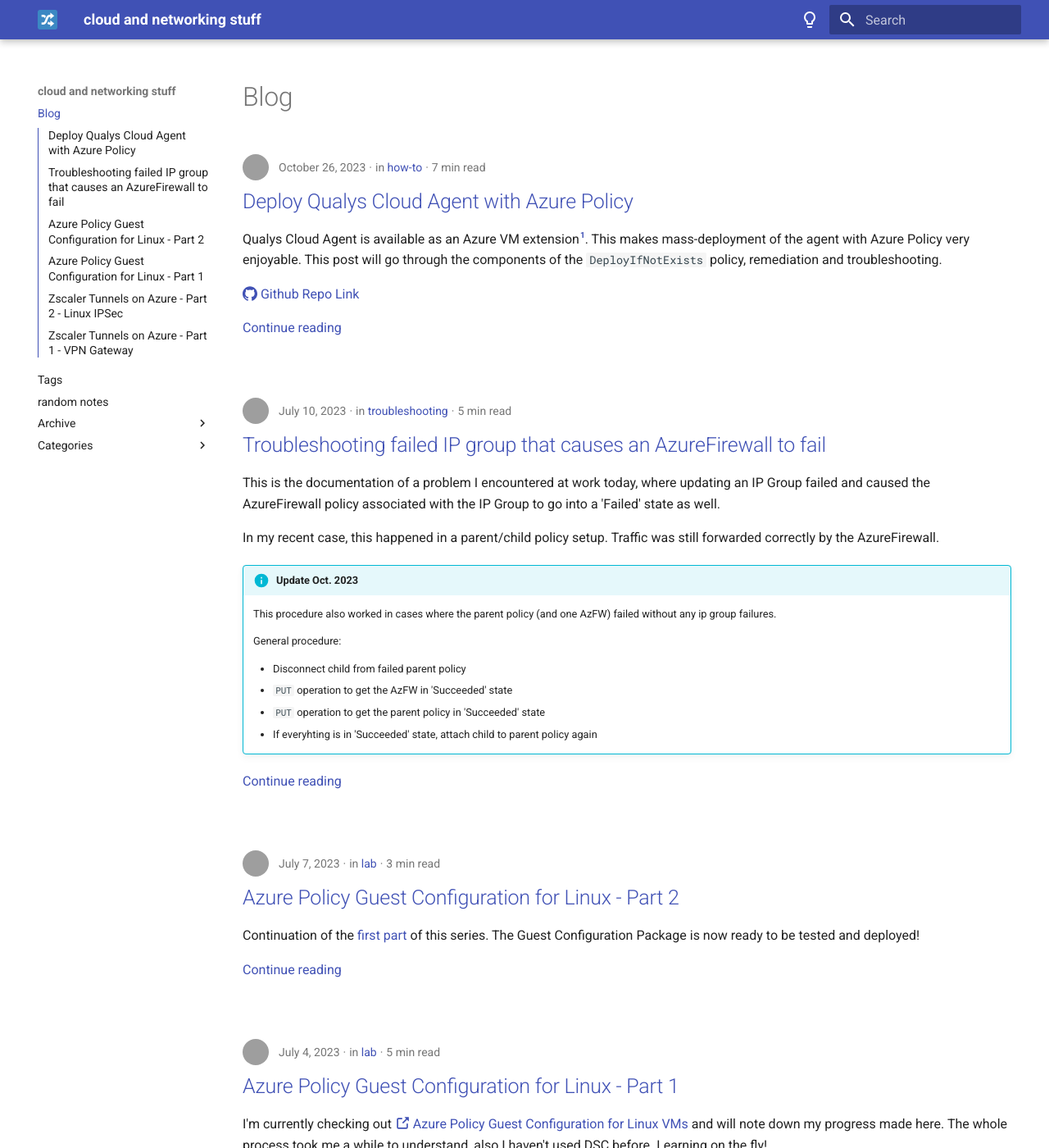
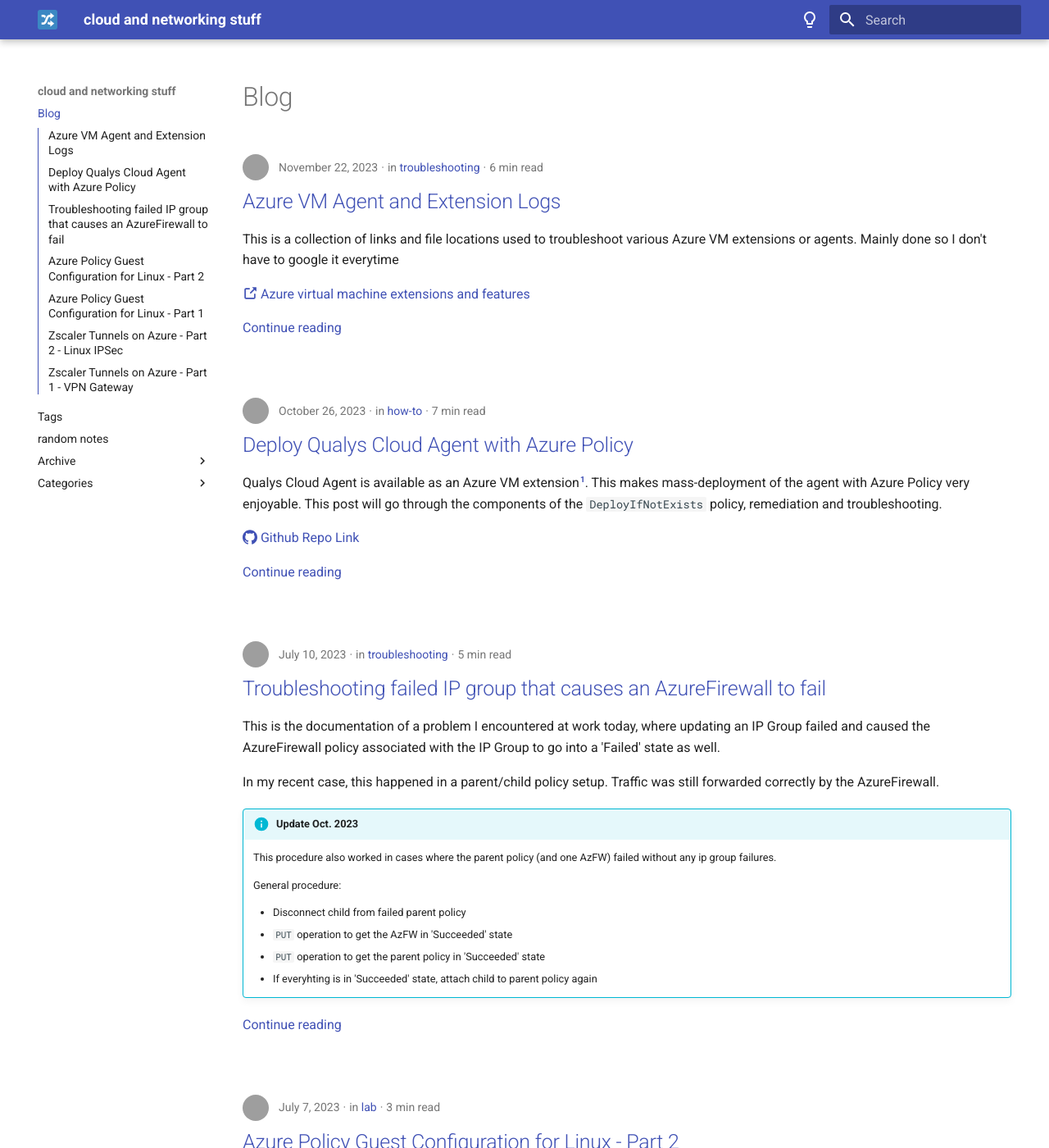
Before and after one commit to joxz/joxz.github.io, an MkDocs documentation site: the page built from docs/index.md, in a window 1280 px wide and 1400 px high. Shown: the whole window at 82% size. Built offline with MkDocs 1.6.1 and Material for MkDocs 9.7.7, drawn with Linux system fonts in a browser that asks for light colours; some of the changed lines change nothing that is shown; grey boxes are pictures that could not be loaded.

Commit message:
add agent logs post

````diff
--- /dev/null
+++ b/docs/posts/az-vmextension-logs.md
@@ -0,0 +1,316 @@
+---
+date: 2023-11-22
+description: "Collection of log locations for Azure VM extensions"
+categories:
+  - troubleshooting
+
+tags:
+  - vm-extensions
+  - linux
+
+comments: true
+authors: [jo]
+---
+
+# Azure VM Agent and Extension Logs
+
+This is a collection of links and file locations used to troubleshoot various Azure VM extensions or agents. Mainly done so I don't have to google it everytime
+
+[:octicons-link-external-16: Azure virtual machine extensions and features](https://learn.microsoft.com/en-us/azure/virtual-machines/extensions/overview){target="_blank"}
+
+<!-- more -->
+
+## Azure Windows VM Agent / waagent
+
+=== "Windows"
+    !!! quote
+        The Microsoft Azure Windows VM Agent is a secure, lightweight process that manages virtual machine (VM) interaction with the Azure fabric controller. The Azure Windows VM Agent has a primary role in enabling and executing Azure virtual machine extensions. VM extensions enable post-deployment configuration of VMs, such as installing and configuring software. VM extensions also enable recovery features such as resetting the administrative password of a VM. Without the Azure Windows VM Agent, you can't run VM extensions.
+
+=== "Linux"
+    !!! quote
+        The Microsoft Azure Linux VM Agent (waagent) manages Linux and FreeBSD provisioning, along with virtual machine (VM) interaction with the Azure fabric controller. In addition to the Linux agent providing provisioning functionality, Azure provides the option of using cloud-init for some Linux operating systems.
+
+[:simple-github: https://github.com/Azure/WindowsVMAgent](https://github.com/Azure/WindowsVMAgent){target="_blank"}
+
+[:simple-github: https://github.com/Azure/WALinuxAgent](https://github.com/Azure/WALinuxAgent){target="_blank"}
+
+[:octicons-link-external-16: https://learn.microsoft.com/en-us/azure/virtual-machines/extensions/agent-windows](https://learn.microsoft.com/en-us/azure/virtual-machines/extensions/agent-windows){target="_blank"}
+
+[:octicons-link-external-16: https://learn.microsoft.com/en-us/troubleshoot/azure/virtual-machines/windows-azure-guest-agent](https://learn.microsoft.com/en-us/troubleshoot/azure/virtual-machines/windows-azure-guest-agent){target="_blank"}
+
+[:octicons-link-external-16: https://learn.microsoft.com/en-us/azure/virtual-machines/extensions/troubleshoot](https://learn.microsoft.com/en-us/azure/virtual-machines/extensions/troubleshoot){target="_blank"}
+
+=== "Windows"
+    <div class="annotate" markdown>
+
+    | Name | Location |
+    |---|---|
+    | Name | `VMAgent` (1) |
+    | Log file | `C:\WindowsAzure\Logs\WaAppAgent.log` |
+    | Installer logs | `C:\WindowsAzure\Logs\TransparentInstaller.log` |
+    | Extension logs | `C:\WindowsAzure\Logs\Plugins\` |
+    | Extension config | `C:\Packages\Plugins\` |
+
+    </div>
+
+    1.  !!! tip ""
+
+        :octicons-light-bulb-16: Note: The Windows process is called `WindowsAzureGuestAgent.exe`
+
+=== "Linux"
+    | Name | Location |
+    |---|---|
+    | Name | `WALinuxAgent` |
+    | Config file | `/etc/waagent.conf` |
+    | Log file | `/var/log/waagent.log` |
+    | Extension logs | `/var/log/azure/<extensionName>` |
+    | Extension binaries | `/var/lib/waagent/<extensionName>` |
+    | Verify agent is running | `systemctl status walinuxagent` |
+    | journald logs | `journalctl -u walinuxagent` |
+
+
+## Azure Arc Connected Machine Agent
+
+![](https://learn.microsoft.com/en-us/azure/azure-arc/servers/media/agent-overview/connected-machine-agent.png)
+
+[:octicons-link-external-16: https://learn.microsoft.com/en-us/azure/azure-arc/servers/agent-overview](https://learn.microsoft.com/en-us/azure/azure-arc/servers/agent-overview){target="_blank"}
+
+[:octicons-link-external-16: https://learn.microsoft.com/en-us/azure/azure-arc/servers/troubleshoot-agent-onboard](https://learn.microsoft.com/en-us/azure/azure-arc/servers/troubleshoot-agent-onboard){target="_blank"}
+
+[:octicons-link-external-16: https://learn.microsoft.com/en-us/azure/azure-arc/servers/troubleshoot-vm-extensions#general-troubleshooting](https://learn.microsoft.com/en-us/azure/azure-arc/servers/troubleshoot-vm-extensions#general-troubleshooting){target="_blank"}
+
+[:octicons-link-external-16: https://learn.microsoft.com/en-us/azure/azure-arc/servers/azcmagent-check](https://learn.microsoft.com/en-us/azure/azure-arc/servers/azcmagent-check){target="_blank"}
+
+[:octicons-link-external-16: https://learn.microsoft.com/en-us/azure/azure-arc/servers/agent-overview#agent-resources](https://learn.microsoft.com/en-us/azure/azure-arc/servers/agent-overview#agent-resources){target="_blank"}
+
+=== "Windows"
+    <div class="annotate" markdown>
+
+    | Name | Location |
+    |---|---|
+    | Connected Machine Agent log | `%ProgramData%\AzureConnectedMachineAgent\Log\azcmagent.log` |
+    | Hybrid Instance Metadata Service (himds) log (2) | `%ProgramData%\AzureConnectedMachineAgent\Log\himds.log` |
+    | Guest agent log | `%SystemDrive%\ProgramData\GuestConfig\ext_mgr_logs` |
+    | Specific extension logs | `%SystemDrive%\ProgramData\GuestConfig\extension_logs\<Extension>` |
+    | Download path for VM extensions | `%SystemDrive%\%ProgramFiles%\AzureConnectedMachineAgent\ExtensionService\downloads` |
+    | Extension install dir | `%SystemDrive%\Packages\Plugins\<extension>` (1) |
+
+    </div>
+
+    1. :octicons-light-bulb-16: Note: Same path as the `WindowsAzureGuestAgent` installs extensions to
+    2. [:octicons-link-external-16:  Metadata information](https://learn.microsoft.com/en-us/azure/azure-arc/servers/agent-overview#instance-metadata){target="_blank"}  about a connected machine is collected after the Connected Machine agent registers with Azure Arc-enabled servers
+
+    Collect all logs and store in a ZIP file:
+
+    ```sh
+    azcmagent logs --full --output "C:\temp\azcmagent-logs.zip"
+    ```
+
+=== "Linux"
+    <div class="annotate" markdown>
+
+    | Name | Location |
+    |---|---|
+    | Connected Machine Agent log | `/var/opt/azcmagent/log/azcmagent.log` |
+    | Hybrid Instance Metadata Service (himds) log (2) | `/var/opt/azcmagent/log/himds.log` |
+    | Guest agent log | `/var/lib/GuestConfig/ext_mgr_logs` |
+    | Specific extension logs | `/var/lib/GuestConfig/extension_logs/` |
+    | Download path for VM extensions | `/opt/GC_Ext/downloads` |
+    | Extension install dir | `/var/lib/waagent/<extension>` (1) |
+
+    </div>
+
+    1. :octicons-light-bulb-16: Note: Same path as the `WALinuxAgent` installs extensions to
+    2. [:octicons-link-external-16:  Metadata information](https://learn.microsoft.com/en-us/azure/azure-arc/servers/agent-overview#instance-metadata){target="_blank"}  about a connected machine is collected after the Connected Machine agent registers with Azure Arc-enabled servers
+
+    Collect all logs and store in a ZIP file
+
+    ```sh
+    azcmagent logs --full --output "/tmp/azcmagent-logs.zip"
+    ```
+
+Agent connectivity check:
+
+```sh
+azcmagent check --location "westeurope" -v
+```
+
+## Azure Monitor Agent
+
+[:octicons-link-external-16: https://learn.microsoft.com/en-us/azure/azure-monitor/agents/azure-monitor-agent-troubleshoot-linux-vm](https://learn.microsoft.com/en-us/azure/azure-monitor/agents/azure-monitor-agent-troubleshoot-linux-vm){target="_blank"}
+
+[:octicons-link-external-16: https://learn.microsoft.com/en-us/azure/azure-monitor/agents/use-azure-monitor-agent-troubleshooter](https://learn.microsoft.com/en-us/azure/azure-monitor/agents/use-azure-monitor-agent-troubleshooter){target="_blank"}
+
+[:octicons-link-external-16: https://learn.microsoft.com/en-us/azure/azure-monitor/agents/agents-overview](https://learn.microsoft.com/en-us/azure/azure-monitor/agents/agents-overview){target="_blank"}
+
+[:octicons-link-external-16: https://learn.microsoft.com/en-us/azure/azure-monitor/agents/azure-monitor-agent-data-collection-endpoint](https://learn.microsoft.com/en-us/azure/azure-monitor/agents/azure-monitor-agent-data-collection-endpoint){target="_blank"}
+
+!!! info
+    A system-assigned or user-assigned managed identity is necessary for the agent to work
+
+=== "Windows"
+    | Name | Location |
+    |---|---|
+    | Extension name | `AzureMonitorWindowsAgent` |
+    | Runtime logs | `C:\Resources\Azure Monitor Agent\` |
+    | Binary store | `C:\Program Files\Azure Monitor Agent\` |
+    | Run installation with logging enabled | `Msiexec /I AzureMonitorAgentClientSetup.msi /L*V <logfilename>` |
+
+    Run Windows Troubleshooter:
+
+    ```bat
+    cd "C:\Packages\Plugins\Microsoft.Azure.Monitor.AzureMonitorWindowsAgent\{version}\Troubleshooter"
+    AgentTroubleshooter --ama
+    ```
+
+=== "Linux"
+    | Name | Location |
+    |---|---|
+    | Extension name | `AzureMonitorLinuxAgent` |
+    | Core agent logs | `/var/opt/microsoft/azuremonitoragent/log/mdsd.*` |
+    | Download location for DCRs | `/etc/opt/microsoft/azuremonitoragent/config-cache/configchunks/` |
+    | Configuration store | `/etc/opt/microsoft/azuremonitoragent/config-cache/configchunks/` |
+    | Verify agent is running | `systemctl status azuremonitoragent` |
+
+    Run Linux Troubleshooter:
+
+    ```sh
+    cd /var/lib/waagent/Microsoft.Azure.Monitor.AzureMonitorLinuxAgent-{version}/ama_tst
+    sudo sh ama_troubleshooter.sh -A
+
+    # create zip file with logs (you'll be asked for a file location to create the zip file):
+    sudo sh ama_troubleshooter.sh -A L
+    ```
+
+## Guest Configuration Extension
+
+[:octicons-link-external-16: https://learn.microsoft.com/en-us/azure/governance/machine-configuration/overview](https://learn.microsoft.com/en-us/azure/governance/machine-configuration/overview){target="_blank"}
+
+[:octicons-link-external-16: https://learn.microsoft.com/en-us/azure/virtual-machines/extensions/guest-configuration](https://learn.microsoft.com/en-us/azure/virtual-machines/extensions/guest-configuration){target="_blank"}
+
+[:octicons-link-external-16: https://learn.microsoft.com/en-us/azure/governance/machine-configuration/agent-release-notes](https://learn.microsoft.com/en-us/azure/governance/machine-configuration/agent-release-notes){target="_blank"}
+
+[:simple-github: https://github.com/Azure/azure-policy/tree/master/built-in-policies/policySetDefinitions/Guest%20Configuration](https://github.com/Azure/azure-policy/tree/master/built-in-policies/policySetDefinitions/Guest%20Configuration){target="_blank"}
+
+[:simple-github: https://github.com/Azure/azure-policy/tree/master/samples/GuestConfiguration/package-samples/resource-modules](https://github.com/Azure/azure-policy/tree/master/samples/GuestConfiguration/package-samples/resource-modules){target="_blank"}
+
+[:simple-github: https://github.com/azure/nxtools#getting-started](https://github.com/azure/nxtools#getting-started){target="_blank"}
+
+!!! info
+    A system-assigned managed identity is necessary for the agent to work
+
+=== "Windows"
+    <div class="annotate" markdown>
+
+    | Name | Location |
+    |---|---|
+    | Extension name | `AzurePolicyforWindows` |
+    | Client log files Azure VM | `C:\ProgramData\GuestConfig\gc_agent_logs\gc_agent.log` |
+    | Client log files Arc | `C:\ProgramData\GuestConfig\arc_policy_logs\gc_agent.log` |
+    | Agent files (1) | `C:\ProgramData\guestconfig\configuration\` |
+
+    </div>
+
+    1.  The machine configuration agent downloads content packages to a machine and extracts the contents
+
+=== "Linux"
+    <div class="annotate" markdown>
+
+    | Name | Location |
+    |---|---|
+    | Extension name | `AzurePolicyforLinux` |
+    | Client log files Azure VM | `/var/lib/GuestConfig/gc_agent_logs/gc_agent.log` |
+    | Client log files Arc | `/var/lib/GuestConfig/arc_policy_logs/gc_agent.log` |
+    | Agent files (1) | `/var/lib/GuestConfig/Configuration/` |
+
+    </div>
+
+    1.  The machine configuration agent downloads content packages to a machine and extracts the contents
+
+
+## Custom Script Extension
+
+[:octicons-link-external-16: https://learn.microsoft.com/en-us/azure/virtual-machines/extensions/custom-script-linux](https://learn.microsoft.com/en-us/azure/virtual-machines/extensions/custom-script-linux){target="_blank"}
+
+[:simple-github: https://github.com/Azure/custom-script-extension-linux](https://github.com/Azure/custom-script-extension-linux){target="_blank"}
+
+=== "Windows"
+    <div class="annotate" markdown>
+
+    | Name | Location |
+    |---|---|
+    | Extension name | `CustomScriptExtension` |
+    | Extension output filepath | `C:\WindowsAzure\Logs\Plugins\Microsoft.Compute.CustomScriptExtension\` |
+    | Extension file download path | `C:\Packages\Plugins\Microsoft.Compute.CustomScriptExtension\1.*\Downloads\<n>` (1) |
+
+    </div>
+
+    1. In the preceding path, `<n>` is a decimal integer that might change between executions of the extension. The `1.*` value matches the actual, current typeHandlerVersion value of the extension. For example, the actual directory could be `C:\Packages\Plugins\Microsoft.Compute.CustomScriptExtension\1.8\Downloads\2`. Read [ :octicons-link-external-16: here](https://learn.microsoft.com/en-us/azure/virtual-machines/extensions/custom-script-windows#troubleshoot-and-support){target="_blank"}
+
+=== "Linux"
+    | Name | Location |
+    |---|---|
+    | Extension name | `customScript` |
+    | waagent logs containing `customScript` | `sudo cat /var/log/waagent.log | grep "Microsoft.Azure.Extensions.customScript` |
+    | Extension logs | `/var/log/azure/custom-script/handler.log` |
+    | Extension file download path | `/var/lib/waagent/custom-script/download/0/` |
+
+## Dependency Agent
+
+[https://learn.microsoft.com/en-us/azure/virtual-machines/extensions/agent-dependency-windows](https://learn.microsoft.com/en-us/azure/virtual-machines/extensions/agent-dependency-windows)
+
+[https://learn.microsoft.com/en-us/azure/virtual-machines/extensions/agent-dependency-linux](https://learn.microsoft.com/en-us/azure/virtual-machines/extensions/agent-dependency-linux)
+
+=== "Windows"
+    | Name | Location |
+    |---|---|
+    | Extension name | `DependencyAgentWindows` |
+    | Extension logs | `C:\WindowsAzure\Logs\Plugins\Microsoft.Azure.Monitoring.DependencyAgent\` |
+
+=== "Linux"
+    | Name | Location |
+    |---|---|
+    | Extension name | `DependencyAgentLinux` |
+    | Extensions logs | `/var/opt/microsoft/dependency-agent/log/install.log` |
+
+## Network Watcher Extension
+
+[:octicons-link-external-16: https://learn.microsoft.com/en-us/azure/virtual-machines/extensions/network-watcher-linux](https://learn.microsoft.com/en-us/azure/virtual-machines/extensions/network-watcher-linux){target="_blank"}
+
+[:octicons-link-external-16: https://learn.microsoft.com/en-us/azure/virtual-machines/extensions/network-watcher-windows](https://learn.microsoft.com/en-us/azure/virtual-machines/extensions/network-watcher-windows){target="_blank"}
+
+[:octicons-link-external-16: https://learn.microsoft.com/en-us/azure/virtual-machines/extensions/network-watcher-update](https://learn.microsoft.com/en-us/azure/virtual-machines/extensions/network-watcher-update){target="_blank"}
+
+=== "Windows"
+    | Name | Location |
+    |---|---|
+    | Extension name | `NetworkWatcherAgentWindows` |
+    | Extension logs | `C:\WindowsAzure\Logs\Plugins\Microsoft.Azure.NetworkWatcher.NetworkWatcherAgentWindows\` |
+
+=== "Linux"
+    | Name | Location |
+    |---|---|
+    | Extension name | `NetworkWatcherAgentLinux` |
+    | Extension logs | `/var/log/Microsoft/Azure/NetworkWatcherAgent/Logs` |
+
+
+## Qualys VM extension
+
+Please also see [:octicons-link-external-16: the article on how to deploy the Qualys extension with Azure Policy](qualys-azpolicy.md){target="_blank"}
+
+=== "Windows"
+    | Name | Location |
+    |---|---|
+    | Extension name | `QualysAgent` |
+    | Agent logs | `C:\WindowsAzure\Logs\Qualys.QualysAgent\3.1.3.34\Asclog.txt` |
+    | Agent installer | `C:\Packages\Plugins\Qualys.QualysAgent\3.1.3.34\` |
+
+=== "Linux"
+    | Name | Location |
+    |---|---|
+    | Extension name | `QualysAgentLinux` |
+    | Agent logs | `/var/log/qualys/qualys-cloud-agent.log` |
+    | Extension logs | `/var/log/azure/Qualys.QualysAgentLinux/lxagent.log` |
+    | Install directory | `/usr/local/qualys/cloud-agent/bin` |
+    | Install scripts | `/var/lib/waagent/Qualys.QualysAgentLinux-1.6.1.4/bin/avme_install.sh` |
+    | Config files | `/etc/qualys/cloud-agent/` |
--- a/mkdocs.yml
+++ b/mkdocs.yml
@@ -33,7 +33,7 @@
     - content.code.copy
     - content.tabs.link
   icon:
-    annotation: material/arrow-right-circle
+    annotation: material/information
   custom_dir: overrides
 
 plugins:
@@ -70,7 +70,10 @@
         - name: mermaid
           class: mermaid
           format: !!python/name:pymdownx.superfences.fence_code_format
-  - pymdownx.highlight
+  - pymdownx.highlight:
+      anchor_linenums: true
+      line_spans: __span
+      pygments_lang_class: true
   - pymdownx.inlinehilite
   - pymdownx.tabbed:
       alternate_style: true
````
